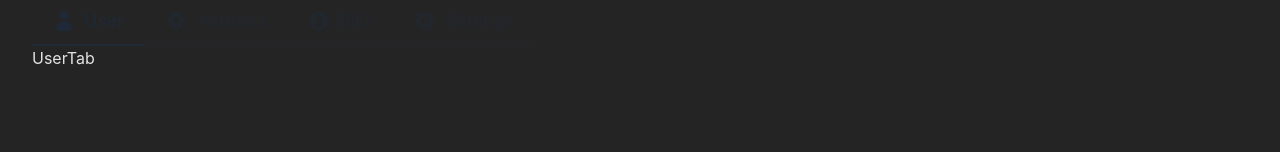
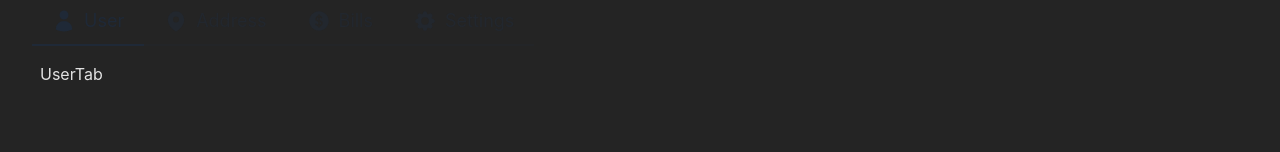
Before and after one commit to jmarc00s/react-hook-form-playground, a React (Vite) app: page /tabs/user in a window 1280 px wide. Shown: the part 146-298 px from the top of the page. Built offline with nearby package versions, Linux system fonts and the light colour scheme.

Commit message:
Create shell components

```diff
--- a/src/pages/FormWithTabs/index.tsx
+++ b/src/pages/FormWithTabs/index.tsx
@@ -12,7 +12,9 @@ export const FormWithTabs = () => {
       <FormProvider {...methods}>
         <Toolbar />
         <Tabs />
-        <Outlet />
+        <div className="py-4 px-2">
+          <Outlet />
+        </div>
       </FormProvider>
     </section>
   );
--- /dev/null
+++ b/src/pages/FormWithTabs/tabs/Address/index.tsx
@@ -0,0 +1,5 @@
+import React from 'react';
+
+export const AddressTab = () => {
+  return <div>AddressTab</div>;
+};
--- /dev/null
+++ b/src/pages/FormWithTabs/tabs/Bills/index.tsx
@@ -0,0 +1,5 @@
+import React from 'react';
+
+export const BillsTab = () => {
+  return <div>BillsTab</div>;
+};
--- /dev/null
+++ b/src/pages/FormWithTabs/tabs/Settings/index.tsx
@@ -0,0 +1,5 @@
+import React from 'react';
+
+export const SettingsTab = () => {
+  return <div>SettingsTab</div>;
+};
```
Also changed, not shown: src/core/router/index.tsx (+15 -0 lines).
